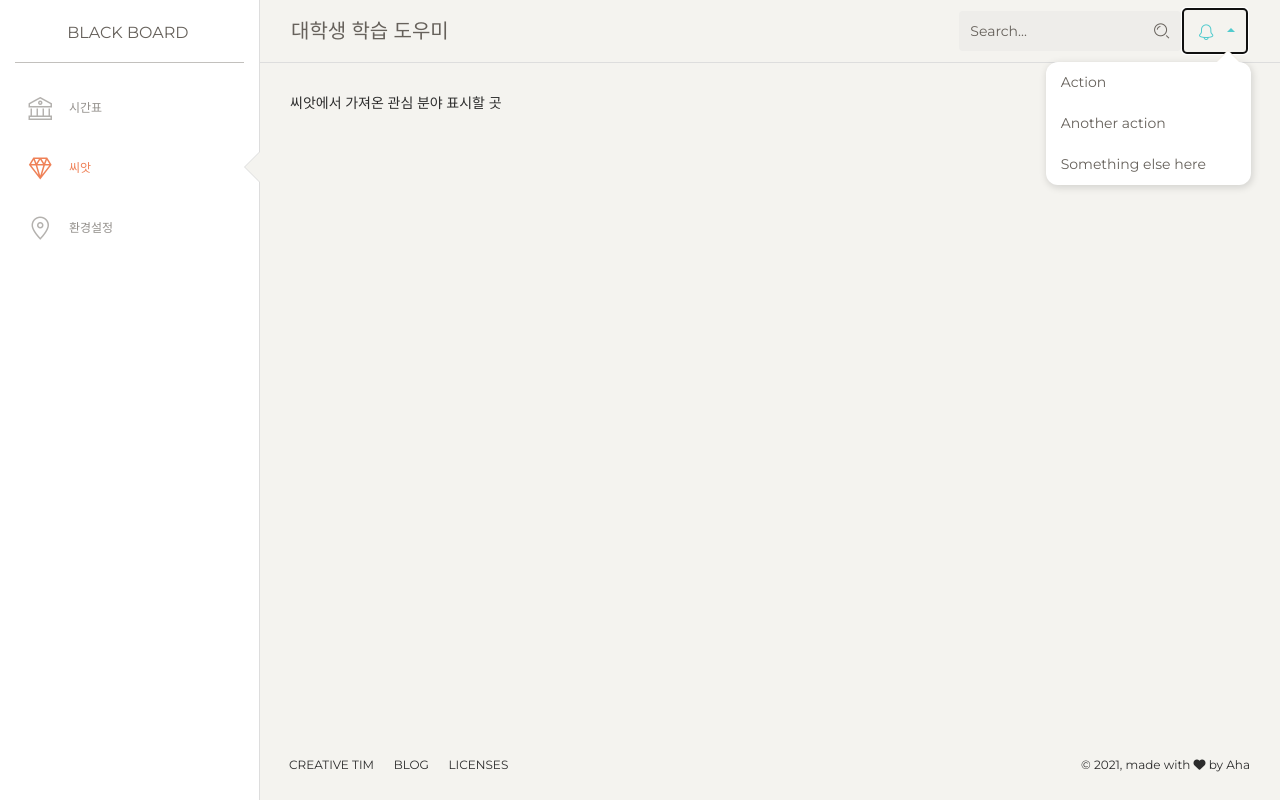
After one commit to sarah2234/Proj-Python_Django, a Django app: page /time_table/cieat in a window 1280 px wide, after a click that opens the changed part. The commit adds this page. Run offline with Django 3.2, Linux system fonts and the light colour scheme; some libraries are stand-ins or nearby versions.

Commit message:
씨앗, 환경설정 페이지 추가

```diff
--- /dev/null
+++ b/website/templates/cieat.html
@@ -0,0 +1,152 @@
+<!--사용자 정의 filter 불러오기-->
+{% load time_table_extras %}
+{% load static %}
+
+<!doctype html>
+<html lang="en">
+
+<head>
+  <meta charset="utf-8" />
+  <link rel="apple-touch-icon" sizes="76x76" href="{% static 'img/apple-icon.png' %}">
+  <link rel="icon" type="image/png" href="{% static 'img/favicon.png' %}">
+  <meta http-equiv="X-UA-Compatible" content="IE=edge,chrome=1" />
+  <title>
+    Team Aha!
+  </title>
+  <meta content='width=device-width, initial-scale=1.0, maximum-scale=1.0, user-scalable=0, shrink-to-fit=no' name='viewport' />
+  <!--     Fonts and icons     -->
+  <link href="https://fonts.googleapis.com/css?family=Montserrat:400,700,200" rel="stylesheet" />
+  <link href="https://maxcdn.bootstrapcdn.com/font-awesome/latest/css/font-awesome.min.css" rel="stylesheet">
+  <!-- CSS Files -->
+  <link href="{% static 'css/bootstrap.min.css' %}" rel="stylesheet" />
+  <link href="{% static 'css/paper-dashboard.css' %}" rel="stylesheet" />
+</head>
+
+<body class="">
+  <div class="wrapper ">
+    <div class="sidebar" data-color="white" data-active-color="danger">
+      <div class="logo">
+        <a href="https://www.creative-tim.com" class="simple-text logo-mini">
+          <!-- <div class="logo-image-small">
+            <img src="./assets/img/logo-small.png">
+          </div> -->
+          <!-- <p>CT</p> -->
+        </a>
+        <a href="https://cbnu.blackboard.com/ultra/institution-page" class="simple-text logo-normal">
+          BLACK BOARD
+          <!-- <div class="logo-image-big">
+            <img src="../assets/img/logo-big.png">
+          </div> -->
+        </a>
+      </div>
+      <div class="sidebar-wrapper">
+        <ul class="nav">
+          <li>
+            <a href="{% url 'time_table:schedule' %}">
+              <i class="nc-icon nc-bank"></i>
+              <p>시간표</p>
+            </a>
+          </li>
+          <li class="active ">
+            <a href="{% url 'time_table:cieat' %}">
+              <i class="nc-icon nc-diamond"></i>
+              <p>씨앗</p>
+            </a>
+          </li>
+          <li>
+            <a href="{% url 'time_table:setting' %}">
+              <i class="nc-icon nc-pin-3"></i>
+              <p>환경설정</p>
+            </a>
+          </li>
+        </ul>
+      </div>
+    </div>
+    <div class="main-panel" style="height: 100vh;">
+      <!-- Navbar -->
+      <nav class="navbar navbar-expand-lg navbar-absolute fixed-top navbar-transparent">
+        <div class="container-fluid">
+          <div class="navbar-wrapper">
+            <div class="navbar-toggle">
+              <button type="button" class="navbar-toggler">
+                <span class="navbar-toggler-bar bar1"></span>
+                <span class="navbar-toggler-bar bar2"></span>
+                <span class="navbar-toggler-bar bar3"></span>
+              </button>
+            </div>
+            <a class="navbar-brand" href="javascript:;">대학생 학습 도우미</a>
+          </div>
+          <button class="navbar-toggler" type="button" data-toggle="collapse" data-target="#navigation" aria-controls="navigation-index" aria-expanded="false" aria-label="Toggle navigation">
+            <span class="navbar-toggler-bar navbar-kebab"></span>
+            <span class="navbar-toggler-bar navbar-kebab"></span>
+            <span class="navbar-toggler-bar navbar-kebab"></span>
+          </button>
+          <div class="collapse navbar-collapse justify-content-end" id="navigation">
+            <form>
+              <div class="input-group no-border">
+                <input type="text" value="" class="form-control" placeholder="Search...">
+                <div class="input-group-append">
+                  <div class="input-group-text">
+                    <i class="nc-icon nc-zoom-split"></i>
+                  </div>
+                </div>
+              </div>
+            </form>
+            <ul class="navbar-nav">
+              <li class="nav-item btn-rotate dropdown">
+                <a class="nav-link dropdown-toggle" href="http://example.com" id="navbarDropdownMenuLink" data-toggle="dropdown" aria-haspopup="true" aria-expanded="false">
+                  <i class="nc-icon nc-bell-55"></i>
+                  <p>
+                    <span class="d-lg-none d-md-block">Some Actions</span>
+                  </p>
+                </a>
+                <div class="dropdown-menu dropdown-menu-right" aria-labelledby="navbarDropdownMenuLink">
+                  <a class="dropdown-item" href="#">Action</a>
+                  <a class="dropdown-item" href="#">Another action</a>
+                  <a class="dropdown-item" href="#">Something else here</a>
+                </div>
+              </li>
+            </ul>
+          </div>
+        </div>
+      </nav>
+      <!-- End Navbar -->
+      <div class="content">
+          씨앗에서 가져온 관심 분야 표시할 곳
+      </div>
+        <footer class="footer" style="position: absolute; bottom: 0; width: -webkit-fill-available;">
+            <div class="container-fluid">
+                <div class="row">
+                    <nav class="footer-nav">
+                        <ul>
+                            <li><a href="https://www.creative-tim.com" target="_blank">Creative Tim</a></li>
+                            <li><a href="https://www.creative-tim.com/blog" target="_blank">Blog</a></li>
+                            <li><a href="https://www.creative-tim.com/license" target="_blank">Licenses</a></li>
+                        </ul>
+                    </nav>
+                    <div class="credits ml-auto">
+                        <span class="copyright">
+                            © 2021, made with <i class="fa fa-heart heart"></i> by Aha
+                        </span>
+                    </div>
+                </div>
+            </div>
+        </footer>
+    </div>
+  </div>
+  <!--   Core JS Files   -->
+  <script src="{% static 'js/core/jquery.min.js' %}"></script>
+  <script src="{% static 'js/core/popper.min.js' %}"></script>
+  <script src="{% static 'js/core/bootstrap.min.js' %}"></script>
+  <script src="{% static 'js/plugins/perfect-scrollbar.jquery.min.js' %}"></script>
+  <!--  Google Maps Plugin    -->
+  <script src="https://maps.googleapis.com/maps/api/js?key=YOUR_KEY_HERE' %}"></script>
+  <!-- Chart JS -->
+  <script src="{% static 'js/plugins/chartjs.min.js' %}"></script>
+  <!--  Notifications Plugin    -->
+  <script src="{% static 'js/plugins/bootstrap-notify.js' %}"></script>
+  <!-- Control Center for Now Ui Dashboard: parallax effects, scripts for the example pages etc -->
+  <script src="{% static 'js/paper-dashboard.min.js?v=2.0.1' %}" type="text/javascript"></script>
+</body>
+
+</html>
--- a/website/time_table/urls.py
+++ b/website/time_table/urls.py
@@ -9,6 +9,8 @@ urlpatterns = [
     # 학번, 비번 입력받고 블랙보드 공지사항 읽어오는 곳. 간단하게 확인가능
     path('crawling/', views.crawling, name='crawling'),
     path('', views.schedule, name='schedule'),
+    path('setting', views.setting, name='setting'),
+    path('cieat', views.cieat, name='cieat'),
     path('add_schedule', views.add_schedule, name='add_schedule'),
     path('add_schedule/add', views.add_function, name='add_function'),
     path('edit_schedule/<int:data_id>', views.edit_schedule, name='edit_schedule'),
--- a/website/time_table/views.py
+++ b/website/time_table/views.py
@@ -32,6 +32,14 @@ driver = webdriver.Chrome(
 
 
 date_list = ['월', '화', '수', '목', '금', '토', '일']
+
+
+def cieat(request):
+    return render(request, 'cieat.html')
+
+
+def setting(request):
+    return render(request, 'setting.html')
 
 
 def add_schedule(request):
```
Also changed, not shown: website/templates/setting.html (added, +152 -0 lines), website/templates/template.html (+4 -4 lines).
